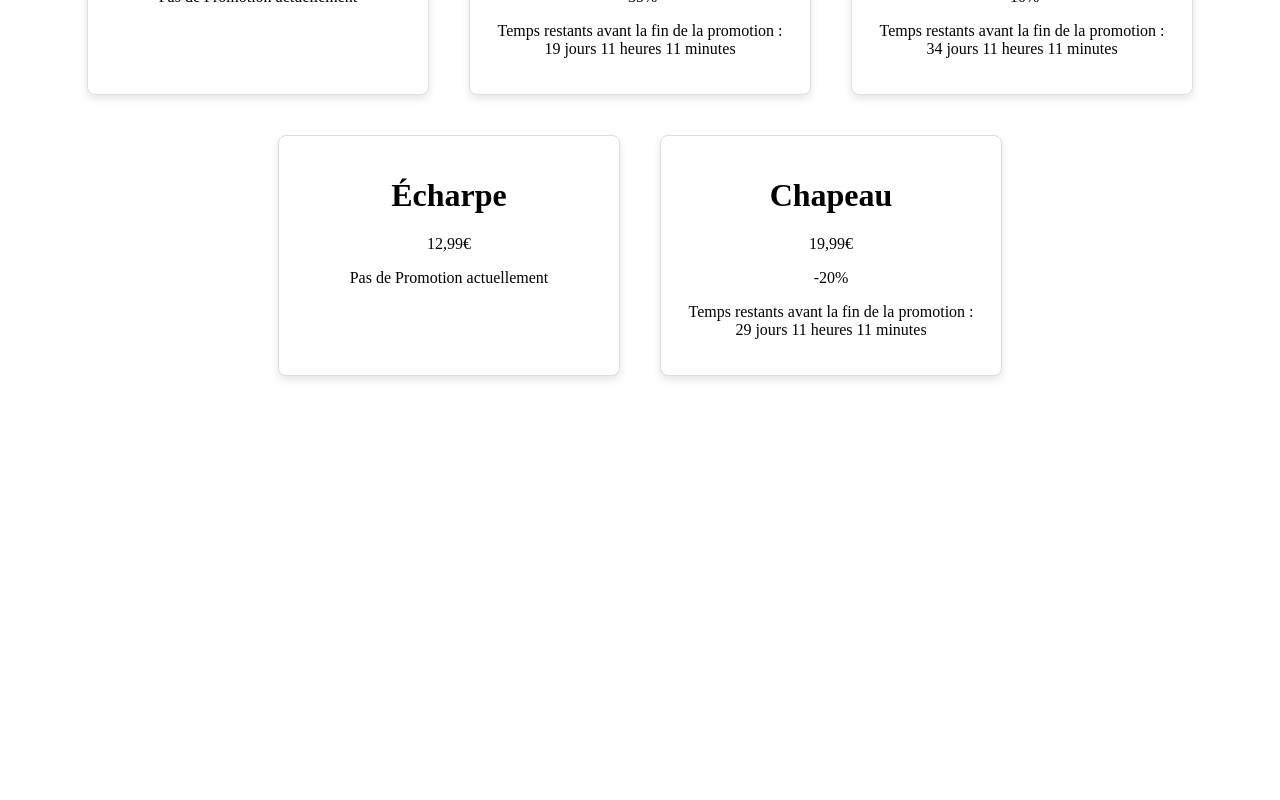
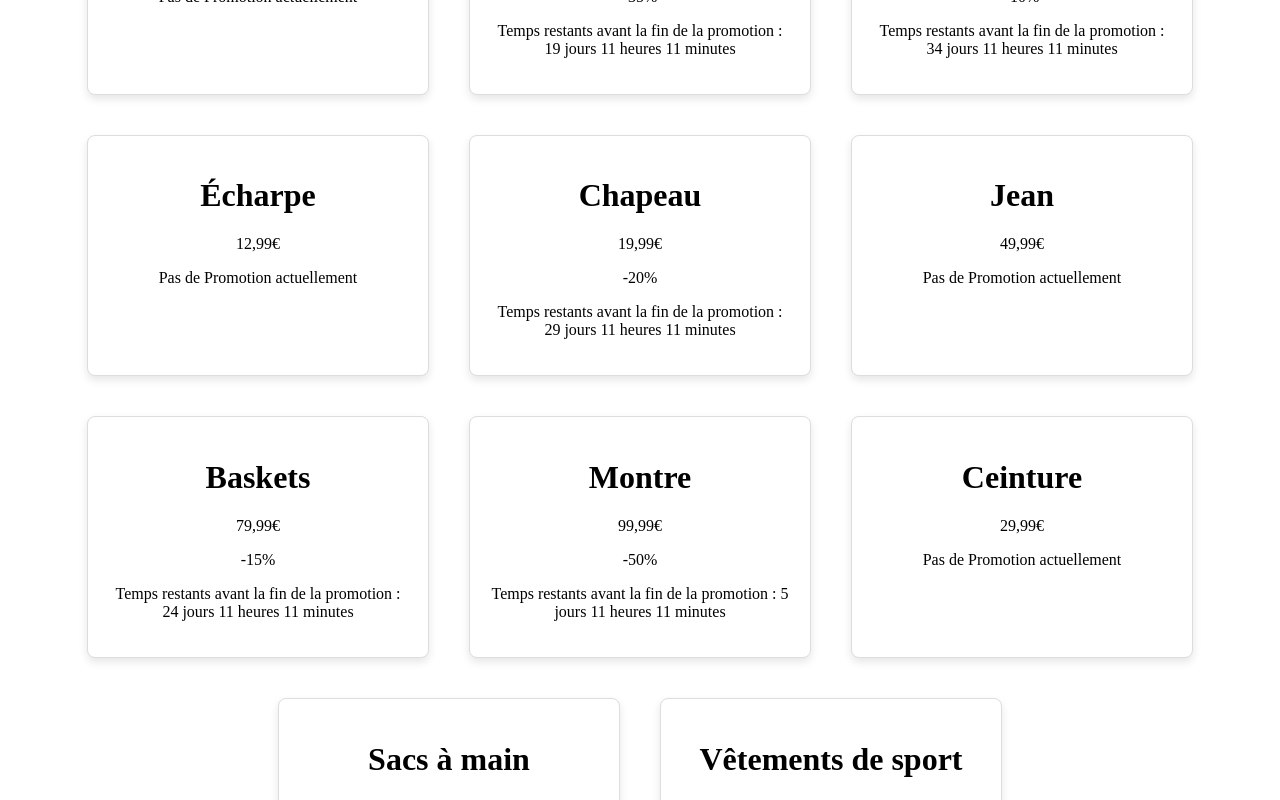
Before and after one commit to cassiopeelaurie/wild-blog, an Angular app: page /catalog in a window 1280 px wide. Shown: the part 1120-1920 px from the top of the page. Before the commit the page ends 1544 px from the top, so only its background shows below. Built offline with nearby package versions, Linux system fonts and the light colour scheme.

Commit message:
added instances

```diff
--- a/src/app/catalog/catalog.component.ts
+++ b/src/app/catalog/catalog.component.ts
@@ -77,7 +77,13 @@ export class CatalogComponent {
       new Product('11', 'Chaussures', '59,99€', new Promo(true, "-35", '2024-10-15')),
       new Product('12', 'Casquette', '9,99€', new Promo(true, "-10", '2024-10-30')),
       new Product('13', 'Écharpe', '12,99€', new Promo(false, null, '2024-10-04')),
-      new Product('14', 'Chapeau', '19,99€', new Promo(true, "-20", '2024-10-25'))
+      new Product('14', 'Chapeau', '19,99€', new Promo(true, "-20", '2024-10-25')),
+      new Product('15', 'Jean', '49,99€', new Promo(false, null, '2024-10-10')),
+      new Product('16', 'Baskets', '79,99€', new Promo(true, '-15', '2024-10-20')),
+      new Product('17', 'Montre', '99,99€', new Promo(true, '-50', '2024-10-01')),
+      new Product('18', 'Ceinture', '29,99€', new Promo(false, null, '2024-10-15')),
+      new Product('19', 'Sacs à main', '89,99€', new Promo(true, '-10', '2024-10-25')),
+      new Product('20', 'Vêtements de sport', '69,99€', new Promo(true, '-20', '2024-10-30'))
     ];
   }
   parsePromotionValue(value: string | null): number {
```
